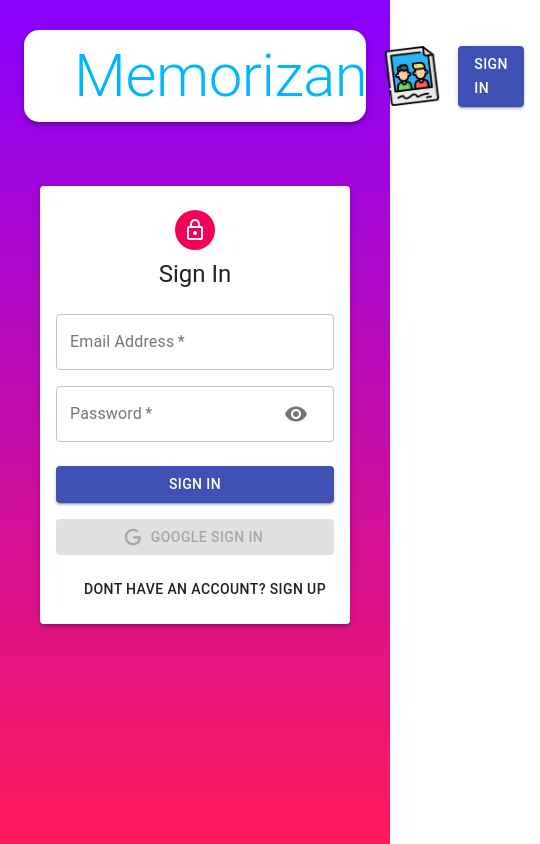
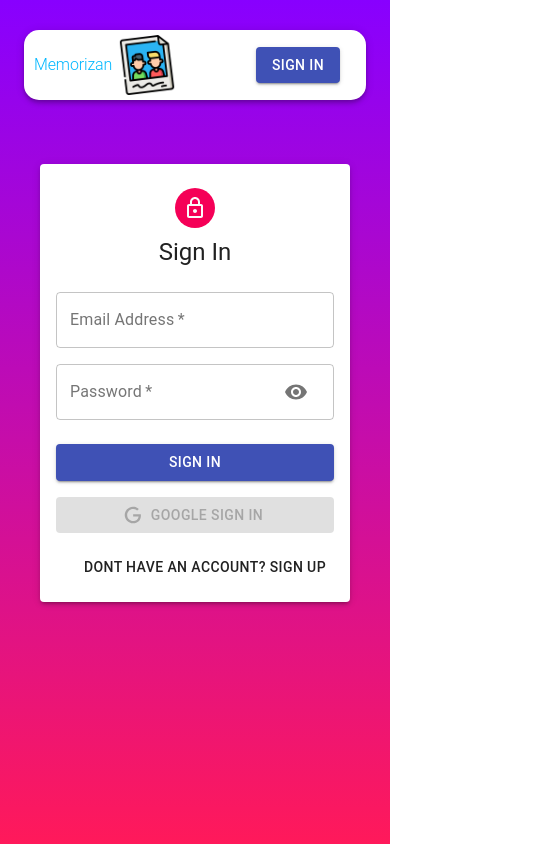
Before and after one commit to kaushikb0605/memorieskbfe, a React (Create React App) app: page /auth in a window 390 px wide. Shown: the whole page, 540 px wide, since content can reach past the window. Built offline with nearby package versions, Linux system fonts and the light colour scheme.

Commit message:
improved styling on phone

```diff
--- a/src/components/Home/Home.js
+++ b/src/components/Home/Home.js
@@ -1,22 +1,26 @@
-import { Container, Grid, Grow } from '@material-ui/core'
+import { Container, CssBaseline, Grid, Grow } from '@material-ui/core'
 import React,{useState,useEffect} from 'react'
 import { useDispatch } from 'react-redux'
 import Form from '../Form/Form'
 import Posts from '../Posts/Posts'
 import { getPosts } from '../../actions/posts';
+import useStyles from './styles'
 const Home = () => {
 
     const [currentId, setCurrentId] = useState(0);
     const dispatch = useDispatch();
+    const classes=useStyles();
 
     useEffect(() => {
         dispatch(getPosts());
     }, [currentId, dispatch]);
 
     return (
+
         <Grow in>
         <Container>
-          <Grid container justifyContent="space-between" alignItems="stretch" spacing={3}>
+        <CssBaseline/>
+          <Grid container className={classes.mainContainer} justifyContent="space-between" alignItems="stretch" spacing={3}>
             <Grid item xs={12} sm={7}>
               <Posts setCurrentId={setCurrentId} />
             </Grid>
--- a/src/components/Home/styles.js
+++ b/src/components/Home/styles.js
@@ -0,0 +1,10 @@
+import { makeStyles } from '@material-ui/core/styles';
+
+export default makeStyles((theme) => ({
+    [theme.breakpoints.down('sm')]:{
+        mainContainer: {
+        flexDirection:"column-reverse"
+    }
+    }
+}
+));
--- a/src/components/Navbar/Navbar.js
+++ b/src/components/Navbar/Navbar.js
@@ -46,7 +46,7 @@ const Navbar = () => {
           <div className={classes.profile}>
             <Avatar className={classes.purple} alt={user?.result.name} src={user?.result.imageUrl}>{user?.result.name.charAt(0)}</Avatar>
             <Typography className={classes.userName} variant="h6">{user?.result.name}</Typography>
-            <Button variant="contained" className={classes.logout} color="secondary" onClick={logout}>Logout</Button>
+            <Button variant="contained" direction="column-reverse" className={classes.logout} color="secondary" onClick={logout}>Logout</Button>
           </div>
         ) : (
           <Button component={Link} to="/auth" variant="contained" color="primary">Sign In</Button>
--- a/src/components/Navbar/styles.js
+++ b/src/components/Navbar/styles.js
@@ -1,5 +1,5 @@
 import { makeStyles } from '@material-ui/core/styles';
-import { deepPurple } from '@material-ui/core/colors';
+import { blue, deepPurple } from '@material-ui/core/colors';
 
 export default makeStyles((theme) => ({
   appBar: {
@@ -10,13 +10,23 @@ export default makeStyles((theme) => ({
     justifyContent: 'space-between',
     alignItems: 'center',
     padding: '10px 50px',
+    [theme.breakpoints.down('sm')]:{
+      padding:'5px 10px'
+    }
   },
   heading: {
     color: 'rgba(0,183,255, 1)',
     textDecoration: 'none',
+    [theme.breakpoints.down('sm')]:{
+        fontSize:"medium"
+    }
   },
   image: {
     marginLeft: '15px',
+    [theme.breakpoints.down('sm')]:{
+      marginLeft:'5px',
+      marginRight:'2px'
+    }
   },
   toolbar: {
     display: 'flex',
@@ -31,6 +41,12 @@ export default makeStyles((theme) => ({
   userName: {
     display: 'flex',
     alignItems: 'center',
+    [theme.breakpoints.down('sm')]:{
+      fontSize:'small',
+      paddingRight:'100px',
+      color:blue
+
+    }
   },
   brandContainer: {
     display: 'flex',
@@ -39,5 +55,14 @@ export default makeStyles((theme) => ({
   purple: {
     color: theme.palette.getContrastText(deepPurple[500]),
     backgroundColor: deepPurple[500],
+    [theme.breakpoints.down('sm')]:{
+      backgroundColor:'lime',
+
+    }
   },
+  logout:{
+    [theme.breakpoints.down('sm')]:{
+      justifyContent:'flex-end'
+  }
+  }
 }));
--- a/src/components/Posts/Post/Post.js
+++ b/src/components/Posts/Post/Post.js
@@ -1,5 +1,5 @@
 import React from 'react';
-import { Card, CardActions, CardContent, CardMedia, Button, Typography } from '@material-ui/core/';
+import { Card, CardActions, CardContent, CardMedia, Button, Typography, CssBaseline } from '@material-ui/core/';
 import ThumbUpAltIcon from '@material-ui/icons/ThumbUpAlt';
 import DeleteIcon from '@material-ui/icons/Delete';
 import MoreHorizIcon from '@material-ui/icons/MoreHoriz';
```
